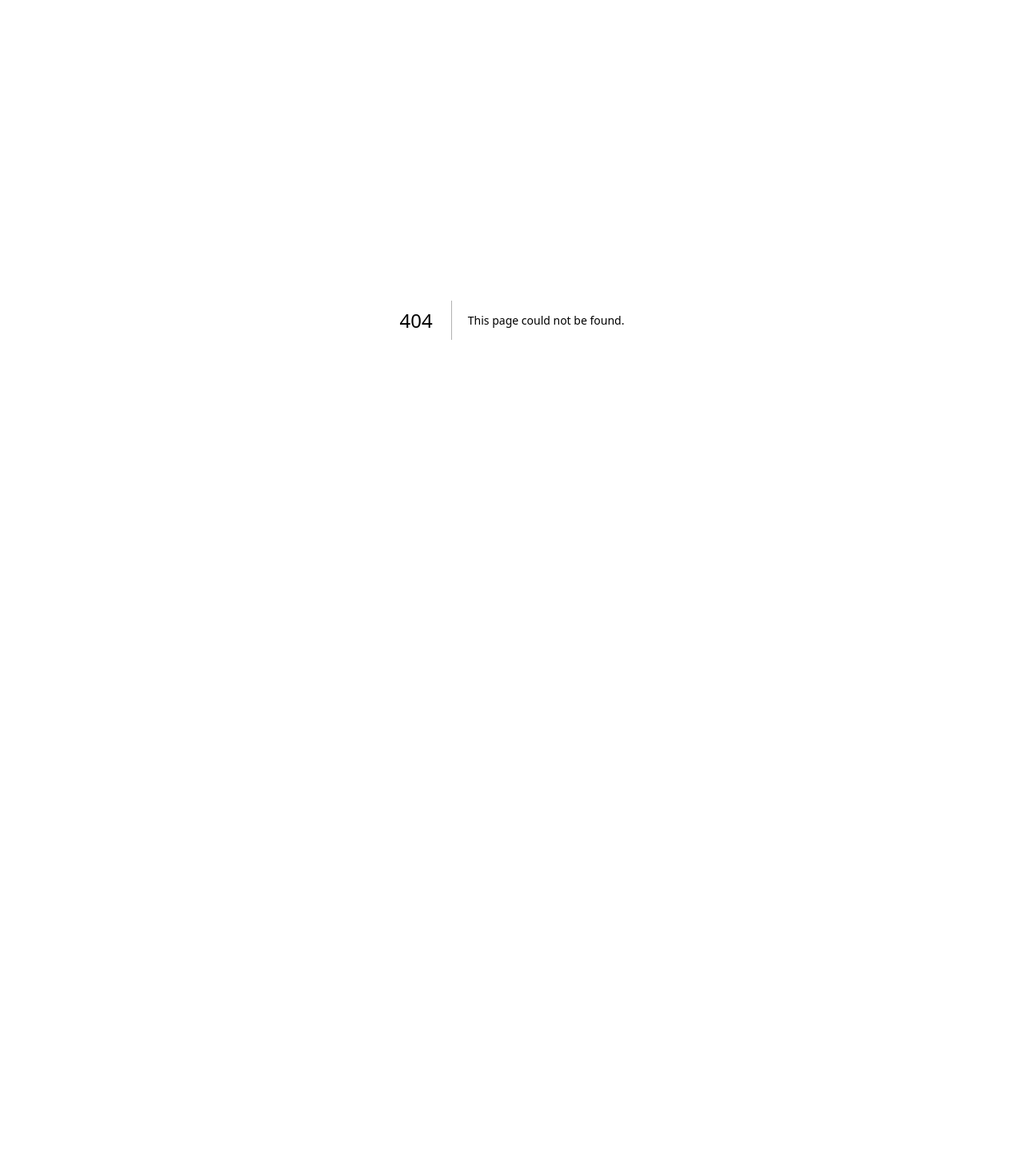
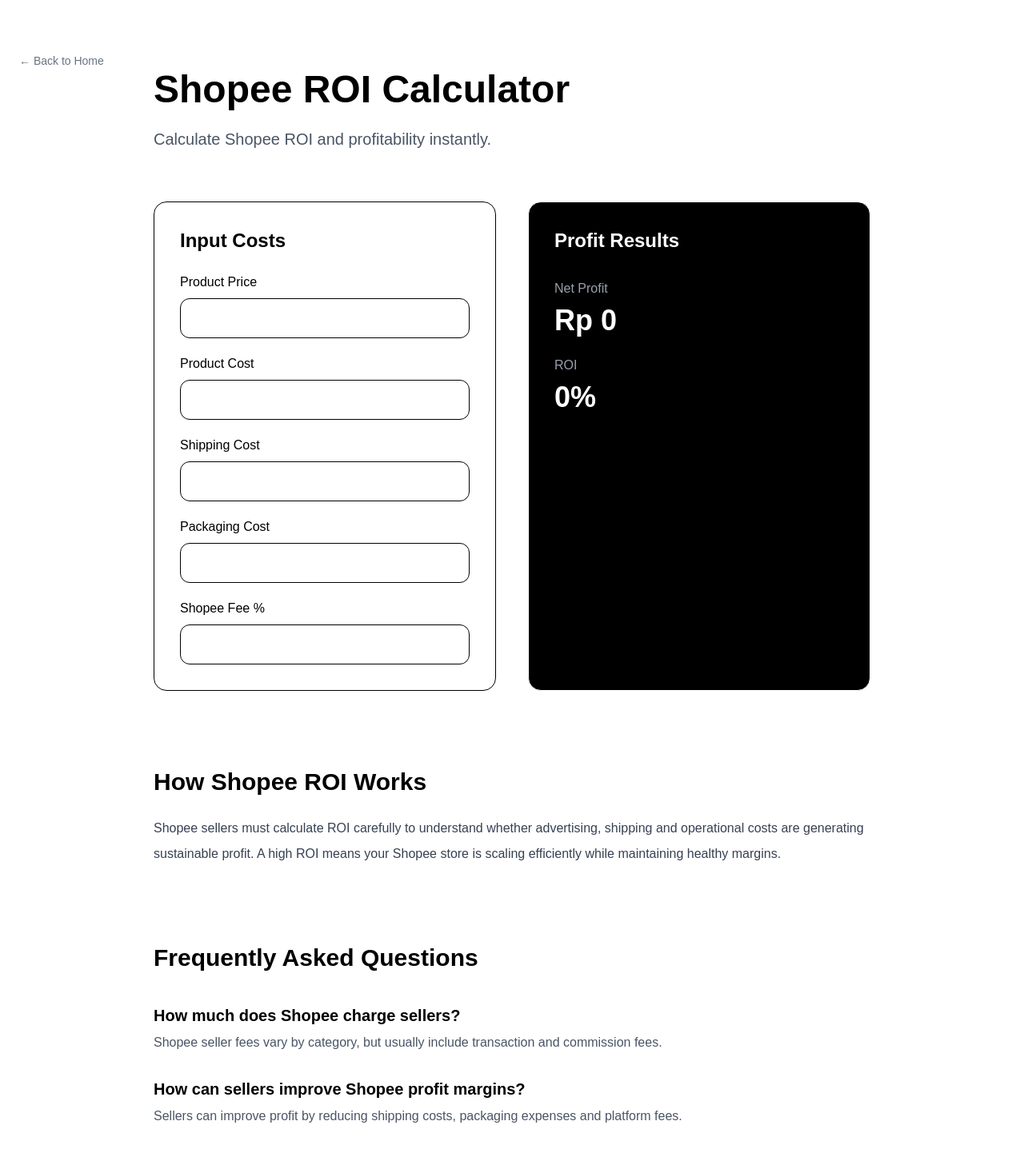
Before and after one commit to williamfeng0313/indo-seller-tools, a Next.js app: page /tools/shopee-roi-calculator in a window 1280 px wide. Before the commit this address had no page. Shown: the top 1442 px of the page at 80% size. Before the commit the page ends 800 px from the top, so only its background shows below. Built offline with nearby package versions, Linux system fonts and the light colour scheme.

Commit message:
Refactor ToolCard component system

```diff
--- a/app/categories/ecommerce-tools/page.tsx
+++ b/app/categories/ecommerce-tools/page.tsx
@@ -45,6 +45,13 @@
           href="/tools/whatsapp-reply-generator"
         />
 
+        <ToolCard
+          title="Shopee ROI Calculator"
+          description="Calculate Shopee ROI and profitability instantly."
+          href="/tools/shopee-roi-calculator"
+        />
+
+
       </section>
 
     </main>
--- a/app/page.tsx
+++ b/app/page.tsx
@@ -70,6 +70,14 @@
         href="/tools/shopee-fee-calculator"
       />
 
+
+      <ToolCard
+        title="Shopee ROI Calculator"
+        description="Calculate Shopee ROI and profitability instantly."
+        href="/tools/shopee-roi-calculator"
+      />
+
+
       </section>
 
       {/* SEO Content */}
--- /dev/null
+++ b/app/tools/shopee-roi-calculator/page.tsx
@@ -0,0 +1,221 @@
+
+"use client";
+
+import Link from "next/link";
+import { useState } from "react";
+
+export default function ShopeeROICalculator() {
+const [price, setPrice] = useState(0);
+const [productCost, setProductCost] = useState(0);
+const [shippingCost, setShippingCost] = useState(0);
+const [packagingCost, setPackagingCost] = useState(0);
+const [feePercent, setFeePercent] = useState(0);
+
+const shopeeFee = (price * feePercent) / 100;
+
+const totalCost =
+  productCost +
+  shippingCost +
+  packagingCost +
+  shopeeFee;
+
+const profit = price - totalCost;
+
+const roi =
+  totalCost > 0
+    ? ((profit / totalCost) * 100).toFixed(1)
+    : 0;
+
+
+const margin =
+  price > 0 ? ((profit / price) * 100).toFixed(1) : 0;
+
+
+
+  return (
+    <main className="min-h-screen bg-white text-black px-6 py-16">
+
+      <Link
+      href="/"
+      className="text-sm text-gray-500 hover:text-black"
+      >
+      ← Back to Home
+      </Link>
+
+      {/* Hero */}
+      <section className="max-w-4xl mx-auto">
+
+        <h1 className="text-5xl font-bold">
+          Shopee ROI Calculator
+        </h1>
+
+        <p className="mt-6 text-xl text-gray-600">
+          Calculate Shopee ROI and profitability instantly.
+        </p>
+
+      </section>
+
+      {/* Calculator */}
+      <section className="max-w-4xl mx-auto mt-16 grid md:grid-cols-2 gap-10">
+
+        {/* Inputs */}
+        <div className="border rounded-2xl p-8">
+
+          <h2 className="text-2xl font-semibold mb-6">
+            Input Costs
+          </h2>
+
+
+<div className="space-y-5">
+
+  <div>
+    <label className="block mb-2 font-medium">
+      Product Price
+    </label>
+
+    <input
+      type="number"
+      className="w-full border rounded-xl px-4 py-3"
+      onChange={(e) => setPrice(Number(e.target.value))}
+    />
+  </div>
+
+  <div>
+    <label className="block mb-2 font-medium">
+      Product Cost
+    </label>
+
+    <input
+      type="number"
+      className="w-full border rounded-xl px-4 py-3"
+      onChange={(e) => setProductCost(Number(e.target.value))}
+    />
+  </div>
+
+  <div>
+    <label className="block mb-2 font-medium">
+      Shipping Cost
+    </label>
+
+    <input
+      type="number"
+      className="w-full border rounded-xl px-4 py-3"
+      onChange={(e) => setShippingCost(Number(e.target.value))}
+    />
+  </div>
+
+  <div>
+    <label className="block mb-2 font-medium">
+      Packaging Cost
+    </label>
+
+    <input
+      type="number"
+      className="w-full border rounded-xl px-4 py-3"
+      onChange={(e) => setPackagingCost(Number(e.target.value))}
+    />
+  </div>
+
+  <div>
+    <label className="block mb-2 font-medium">
+      Shopee Fee %
+    </label>
+
+    <input
+      type="number"
+      className="w-full border rounded-xl px-4 py-3"
+      onChange={(e) => setFeePercent(Number(e.target.value))}
+    />
+  </div>
+
+</div>
+
+</div>
+        {/* Results */}
+        <div className="border rounded-2xl p-8 bg-black text-white">
+
+          <h2 className="text-2xl font-semibold mb-8">
+            Profit Results
+          </h2>
+
+          <div className="space-y-6">
+
+            <div>
+              <p className="text-gray-400">
+                Net Profit
+              </p>
+
+              <h3 className="text-4xl font-bold mt-2">
+                Rp {profit}
+              </h3>
+            </div>
+
+            <div>
+              <p className="text-gray-400">
+                ROI
+              </p>
+
+              <h3 className="text-4xl font-bold mt-2">
+                {roi}%
+              </h3>
+            </div>
+
+          </div>
+        </div>
+
+      </section>
+
+      {/* SEO Content */}
+      <section className="max-w-4xl mx-auto mt-24">
+
+        <h2 className="text-3xl font-bold">
+         How Shopee ROI Works
+        </h2>
+
+        <p className="mt-6 text-gray-700 leading-8">
+
+        Shopee sellers must calculate ROI carefully to understand whether advertising,
+        shipping and operational costs are generating sustainable profit.
+        A high ROI means your Shopee store is scaling efficiently while maintaining healthy margins.
+
+
+        </p>
+
+      </section>
+
+      {/* FAQ */}
+      <section className="max-w-4xl mx-auto mt-24">
+
+        <h2 className="text-3xl font-bold">
+          Frequently Asked Questions
+        </h2>
+
+        <div className="mt-10 space-y-8">
+
+          <div>
+            <h3 className="text-xl font-semibold">
+            How much does Shopee charge sellers?
+            </h3>
+
+            <p className="mt-2 text-gray-600">
+            Shopee seller fees vary by category, but usually include transaction and commission fees.
+            </p>
+          </div>
+
+          <div>
+            <h3 className="text-xl font-semibold">
+            How can sellers improve Shopee profit margins?
+            </h3>
+
+            <p className="mt-2 text-gray-600">
+            Sellers can improve profit by reducing shipping costs, packaging expenses and platform fees.
+            </p>
+          </div>
+
+        </div>
+
+      </section>
+
+    </main>
+  );
+}
```
